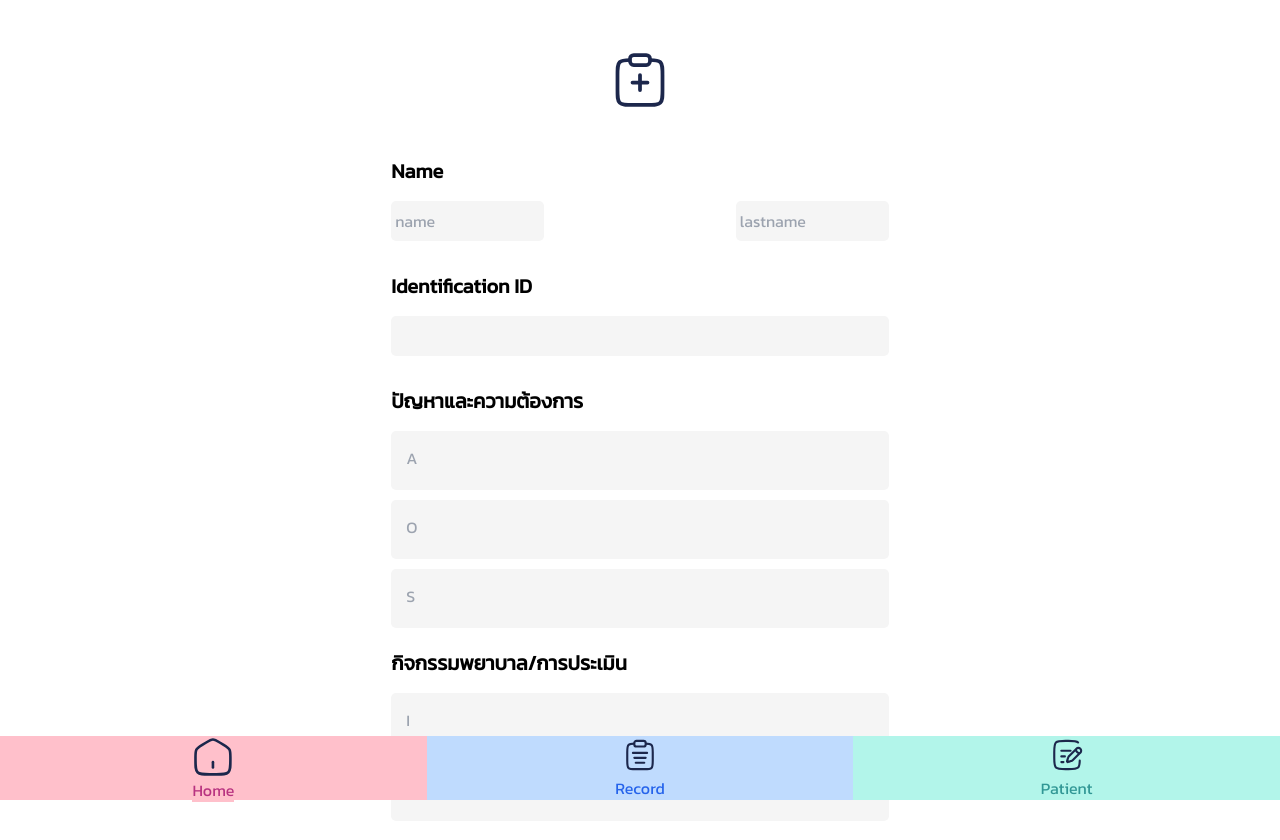
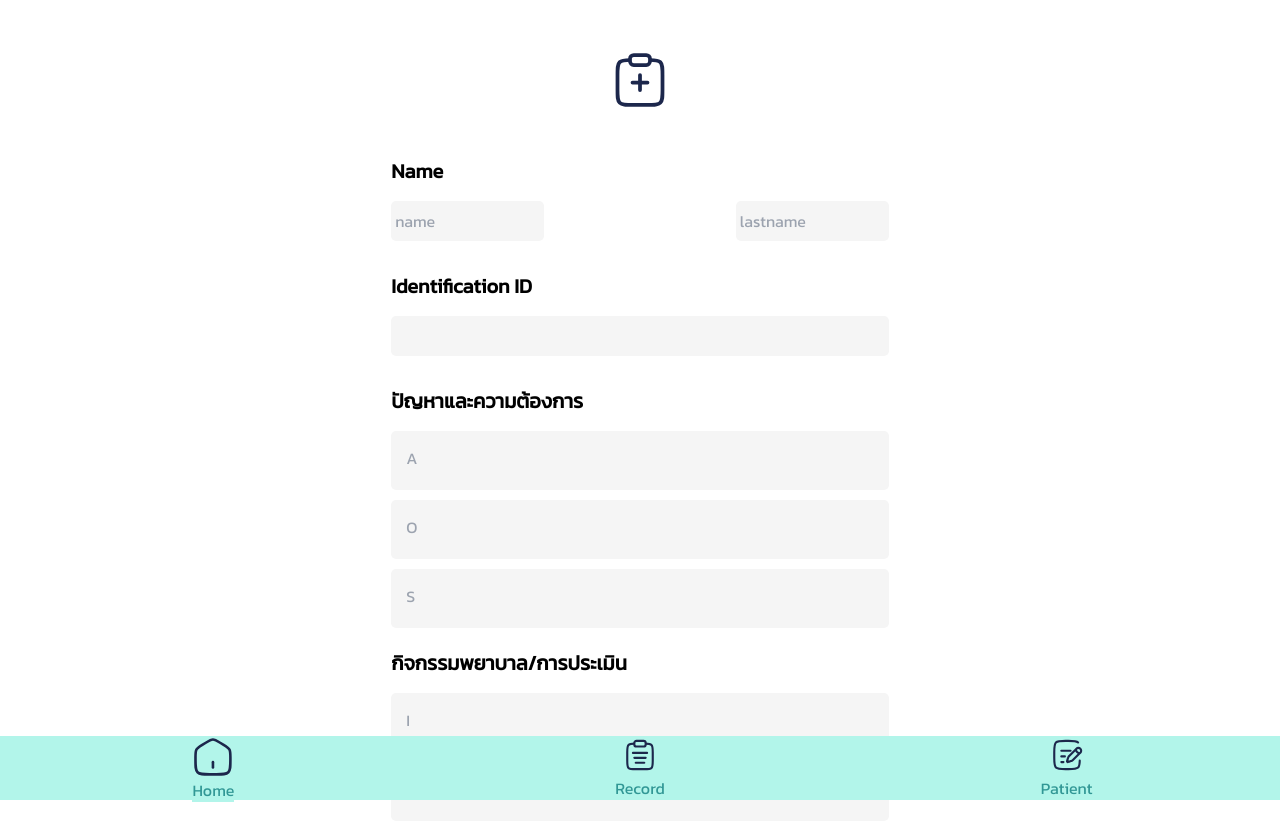
Before and after one commit to 261497-FullStackDev-Nursing-Recording/Frontend, a Next.js app: page /Insidepatient in a window 1280 px wide. Shown: the top 840 px of the page. Built offline with nearby package versions, Linux system fonts and the light colour scheme.

Commit message:
select navbar theme

```diff
--- a/src/Component/Navbarbuttom.css
+++ b/src/Component/Navbarbuttom.css
@@ -1,16 +1,31 @@
-.Home{
-
+/* .Home{
     background-color: pink;
     color: #B83280;
 }
 
 .Record{
-    background-color: #BFDBFE; /* bg-blue-200 -> #BFDBFE */
-  color: #2563EB; /* text-blue-600 -> #2563EB */
-  border-color: #2563EB; /* border-blue-600 -> #2563EB */
+    background-color: #BFDBFE;
+  color: #2563EB;
 }
 
 .Patient{
     background-color: #B2F5EA;
     color: #319795;
+} */
+
+
+
+/* .Patient,.Home,.Record{
+    background-color: pink;
+    color: #B83280;
+} */
+
+/* .Patient,.Home,.Record{
+    background-color: #BFDBFE;
+  color: #2563EB;
+} */
+
+.Patient,.Home,.Record{
+    background-color: #B2F5EA;
+    color: #319795;
 }
```
